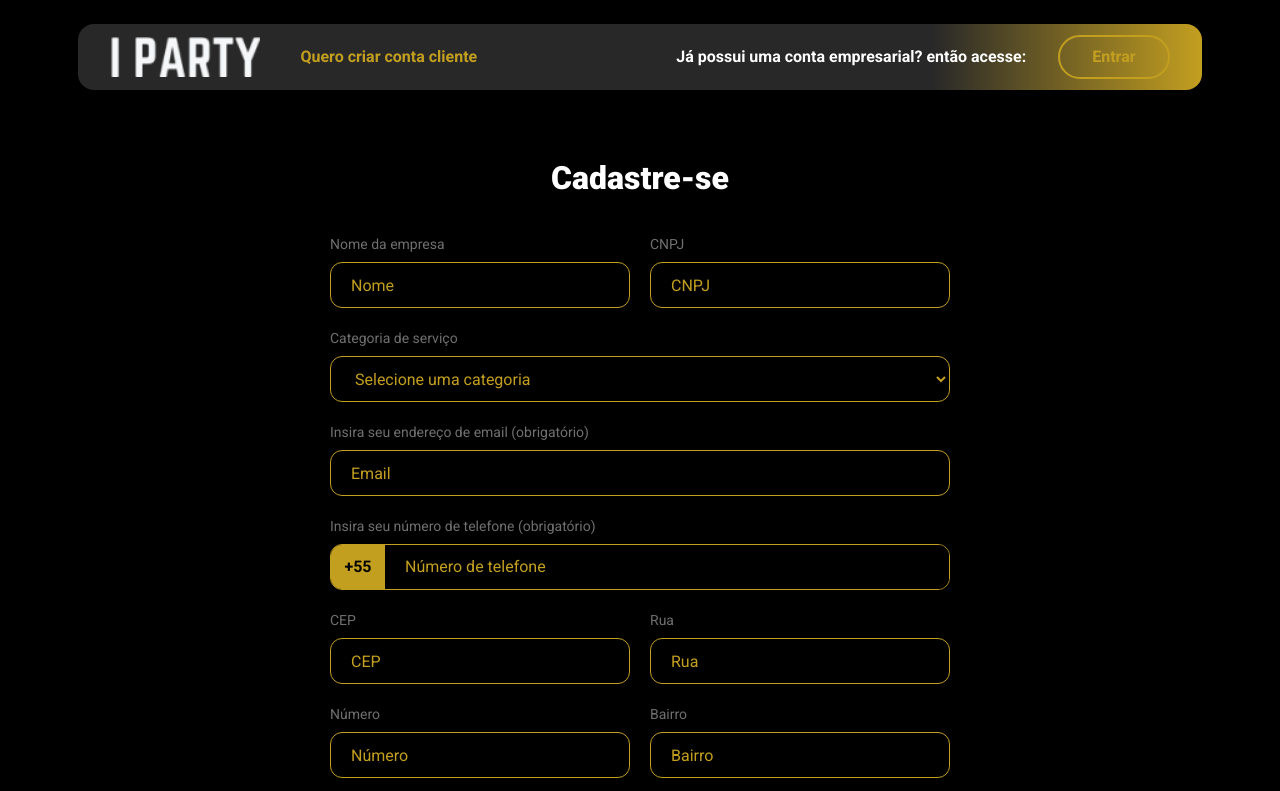
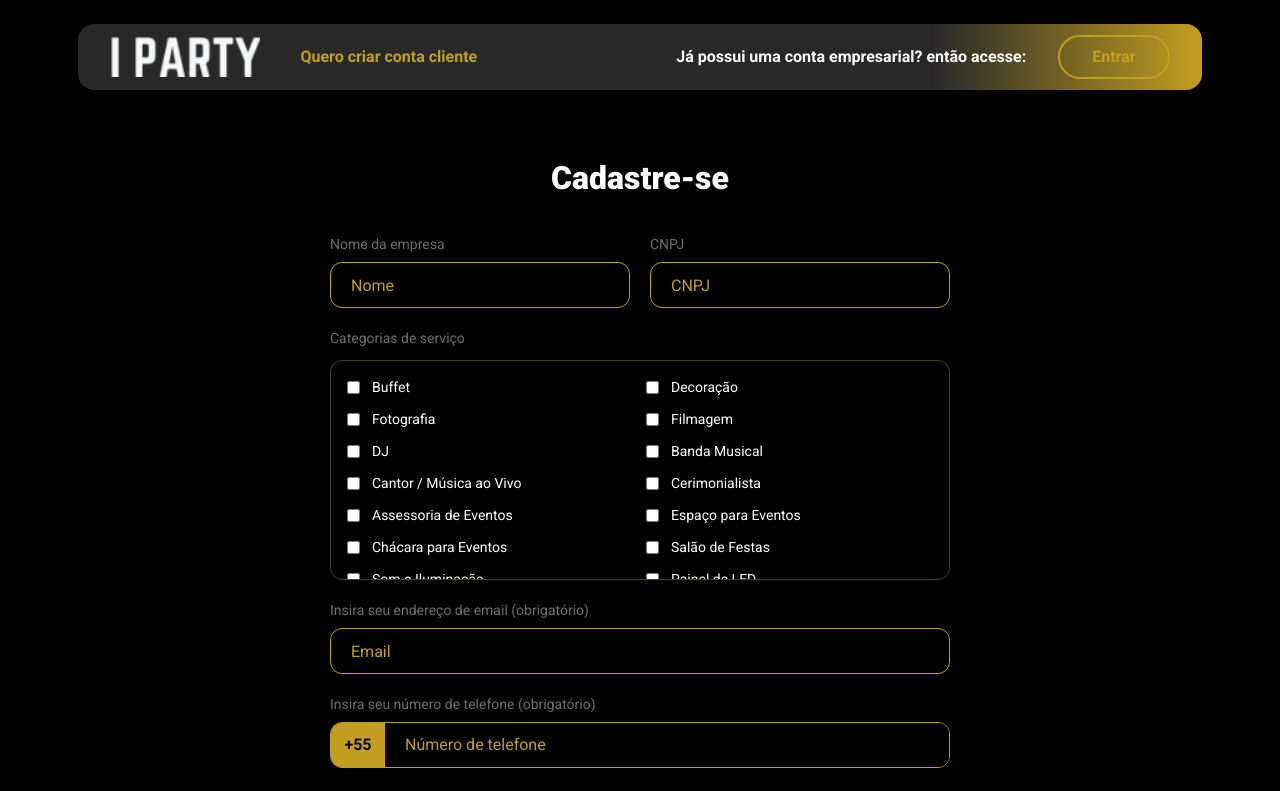
Before and after one commit to hebertwilly/iparty, a React (Vite) app: page /cadastro/empresa in a window 1280 px wide. Shown: the top 791 px of the page. Built offline with nearby package versions, Linux system fonts and the light colour scheme; no server answers.

Commit message:
refactor(company): ajusta as categorias para que uma empresa possa ter multiplas categorias

```diff
--- a/src/pages/company/CompanyDashboard.jsx
+++ b/src/pages/company/CompanyDashboard.jsx
@@ -1,25 +1,32 @@
+import { Link } from "react-router-dom";
 import { useAuth } from "../../contexts/AuthContext";
 
 export default function CompanyDashboard() {
-  const { user, logout } = useAuth();
+  const { userData, logout } = useAuth();
 
   return (
     <main className="min-h-screen bg-black text-white p-8">
-      <h1 className="text-3xl font-black gold-gradient-text mb-6">
+      <h1 className="text-3xl font-black mb-6">
         Dashboard Empresa
       </h1>
 
-      <div className="card-dark border border-white/10 rounded-2xl p-6">
-        <h2 className="text-xl font-bold mb-4">Empresa autenticada</h2>
+      <div className="space-y-4">
+        <p>
+          Bem-vindo,
+          {" "}
+          {userData?.displayName}
+        </p>
 
-        <pre className="bg-black border border-white/10 rounded-xl p-4 overflow-auto text-sm text-gray-300">
-          {JSON.stringify(user, null, 2)}
-        </pre>
+        <Link
+          to="/empresa/perfil"
+          className="inline-flex px-6 py-3 rounded-xl bg-[#C39F20] text-black font-bold"
+        >
+          Editar Perfil
+        </Link>
 
         <button
-          type="button"
           onClick={logout}
-          className="mt-6 bg-red-500 text-white font-bold px-6 py-3 rounded-xl hover:opacity-90 transition"
+          className="block bg-red-500 px-6 py-3 rounded-xl font-bold"
         >
           Sair
         </button>
--- a/src/pages/company/CompanyProfile.jsx
+++ b/src/pages/company/CompanyProfile.jsx
@@ -0,0 +1,53 @@
+import { useEffect, useState } from "react";
+
+import { useAuth } from "../../contexts/AuthContext";
+import { useCompany } from "../../hooks/useCompany";
+
+export default function CompanyProfile() {
+  const { authUser } = useAuth();
+
+  const {
+    company,
+    loadingCompany,
+  } = useCompany(authUser?.uid);
+
+  const [formData, setFormData] = useState(null);
+
+  useEffect(() => {
+    if (!company) return;
+
+    setFormData(company);
+  }, [company]);
+
+  if (loadingCompany) {
+    return (
+      <main className="min-h-screen bg-black text-white flex items-center justify-center">
+        Carregando empresa...
+      </main>
+    );
+  }
+
+  if (!formData) {
+    return (
+      <main className="min-h-screen bg-black text-white flex items-center justify-center">
+        Empresa não encontrada.
+      </main>
+    );
+  }
+
+  return (
+    <main className="min-h-screen bg-black text-white p-8">
+      <div className="max-w-5xl mx-auto">
+        <h1 className="text-4xl font-black mb-2">
+          Minha Empresa
+        </h1>
+
+        <p className="text-gray-400 mb-10">
+          Gerencie as informações do seu perfil.
+        </p>
+
+        {/* próximos blocos aqui */}
+      </div>
+    </main>
+  );
+}
--- a/src/pages/public/Login.jsx
+++ b/src/pages/public/Login.jsx
@@ -1,15 +1,19 @@
+import { useEffect, useState } from "react";
+import { Link, useNavigate } from "react-router-dom";
+import { ZodError } from "zod";
+
 import logo from "../../assets/images/logo.png";
-import { useEffect, useState } from "react";
-import { ZodError } from "zod";
-import { loginSchema } from "../../schemas/authSchema";
-import { handleFirebaseError } from "../../utils/errors/handleFirebaseError";
-import { Link, useNavigate } from "react-router-dom"
+
 import { login } from "../../services/auth/authService";
 import { useAuth } from "../../contexts/AuthContext";
 
+import { loginSchema } from "../../schemas/authSchema";
+import { handleFirebaseError } from "../../utils/errors/handleFirebaseError";
+
 export default function Login() {
   const navigate = useNavigate();
-  const { user, loadingAuth } = useAuth();
+
+  const { authUser, userData, loadingAuth } = useAuth();
 
   const [formData, setFormData] = useState({
     email: "",
@@ -20,16 +24,16 @@ export default function Login() {
   const [error, setError] = useState("");
 
   useEffect(() => {
-    if (loadingAuth || !user?.role) return;
+    if (loadingAuth || !authUser || !userData?.role) return;
 
-    if (user.role === "client") {
+    if (userData.role === "client") {
       navigate("/cliente/dashboard");
     }
 
-    if (user.role === "company") {
+    if (userData.role === "company") {
       navigate("/empresa/dashboard");
     }
-  }, [user, loadingAuth, navigate]);
+  }, [authUser, userData, loadingAuth, navigate]);
 
   const handleChange = (event) => {
     const { name, value } = event.target;
@@ -176,7 +180,7 @@ export default function Login() {
 
             <button
               type="submit"
-              disabled={loading || loadingAuth}
+              disabled={loading}
               className="w-full max-w-[280px] h-[58px] mx-auto flex items-center justify-center rounded-full border-2 gold-border gold-text text-xl font-black hover:bg-[#C39F20] hover:text-black transition disabled:opacity-60"
             >
               {loading ? "Entrando..." : "Entrar"}
--- a/src/pages/public/RegisterCompany.jsx
+++ b/src/pages/public/RegisterCompany.jsx
@@ -9,6 +9,7 @@ import { register } from "../../services/auth/authService";
 import { createCompanyUser } from "../../services/users/userService";
 import { createCompany } from "../../services/companies/companyService";
 import { getAddressByCep } from "../../services/cep/cepService";
+import { COMPANY_CATEGORIES } from "../../utils/constants/companyCategories";
 
 export default function RegisterCompany() {
   const navigate = useNavigate();
@@ -16,7 +17,7 @@ export default function RegisterCompany() {
   const [formData, setFormData] = useState({
     companyName: "",
     cnpj: "",
-    category: "",
+    categories: [],
     email: "",
     phone: "",
     zipCode: "",
@@ -41,6 +42,19 @@ export default function RegisterCompany() {
       [name]: value,
     }));
   };
+
+  const handleCategoryChange = (categoryValue) => {
+  setFormData((prev) => {
+    const alreadySelected = prev.categories.includes(categoryValue);
+
+    return {
+      ...prev,
+      categories: alreadySelected
+        ? prev.categories.filter((category) => category !== categoryValue)
+        : [...prev.categories, categoryValue],
+    };
+  });
+};
 
   const handleCepBlur = async () => {
     if (!formData.zipCode) return;
@@ -97,7 +111,7 @@ export default function RegisterCompany() {
         phone: validatedData.phone,
         whatsapp: validatedData.phone,
         email: validatedData.email,
-        category: validatedData.category,
+        categories: validatedData.categories,
         address: {
           zipCode: validatedData.zipCode,
           street: validatedData.street,
@@ -195,29 +209,27 @@ export default function RegisterCompany() {
           </div>
 
           <div className="mt-5">
-            <label className="block text-[#6F6F6F] text-sm mb-2">
-              Categoria de serviço
+            <label className="block text-[#6F6F6F] text-sm mb-3">
+              Categorias de serviço
             </label>
 
-            <select
-              name="category"
-              value={formData.category}
-              onChange={handleChange}
-              required
-              className="w-full h-[46px] bg-black border border-[#C39F20] rounded-xl px-5 text-[#C39F20] outline-none focus:ring-1 focus:ring-[#C39F20]"
-            >
-              <option value="">Selecione uma categoria</option>
-              <option value="buffet">Buffet</option>
-              <option value="decoracao">Decoração</option>
-              <option value="dj">DJ</option>
-              <option value="musica">Música</option>
-              <option value="espaco-eventos">Espaço para eventos</option>
-              <option value="cerimonial">Cerimonial</option>
-              <option value="seguranca">Segurança</option>
-              <option value="bartender">Bartender</option>
-              <option value="food">Food</option>
-              <option value="outros">Outros</option>
-            </select>
+            <div className="grid grid-cols-1 sm:grid-cols-2 gap-3 max-h-[220px] overflow-y-auto border border-[#C39F20]/40 rounded-xl p-4">
+              {COMPANY_CATEGORIES.map((category) => (
+                <label
+                  key={category.value}
+                  className="flex items-center gap-3 text-sm text-white cursor-pointer"
+                >
+                  <input
+                    type="checkbox"
+                    checked={formData.categories.includes(category.value)}
+                    onChange={() => handleCategoryChange(category.value)}
+                    className="accent-[#C39F20]"
+                  />
+
+                  <span>{category.label}</span>
+                </label>
+              ))}
+            </div>
           </div>
 
           <Input
--- a/src/routes/AppRoutes.jsx
+++ b/src/routes/AppRoutes.jsx
@@ -5,6 +5,7 @@ import RegisterClient from "../pages/public/RegisterClient";
 import RegisterCompany from "../pages/public/RegisterCompany";
 import ClientDashboard from "../pages/client/ClientDashboard";
 import CompanyDashboard from "../pages/company/CompanyDashboard";
+import CompanyProfile from "../pages/company/CompanyProfile";
 import AuthGuard from "./guards/AuthGuard";
 
 export default function AppRoutes() {
@@ -36,6 +37,15 @@ export default function AppRoutes() {
             </AuthGuard>
           }
         />
+
+        <Route
+          path="/empresa/perfil"
+          element={
+            <AuthGuard allowedRoles={["company"]}>
+              <CompanyProfile />
+            </AuthGuard>
+          }
+        />
       </Routes>
     </BrowserRouter>
   );
--- a/src/services/companies/companyService.js
+++ b/src/services/companies/companyService.js
@@ -15,29 +15,41 @@ export const createCompany = async ({
   phone,
   whatsapp,
   email,
-  category,
+  categories,
   address,
   description = "",
+  instagram = "",
+  website = "",
 }) => {
   const companyRef = doc(db, "companies", uid);
 
   await setDoc(companyRef, {
     uid,
     ownerId: uid,
+
     companyName,
     cnpj,
     phone,
     whatsapp,
     email,
-    category,
+
+    categories,
+
     address,
+
     description,
+    instagram,
+    website,
+
     logoUrl: "",
     coverImageUrl: "",
     gallery: [],
+
     ratingAverage: 0,
     totalReviews: 0,
+
     isActive: true,
+
     createdAt: serverTimestamp(),
     updatedAt: serverTimestamp(),
   });
@@ -61,9 +73,11 @@ export const updateCompany = async (uid, data) => {
     companyName: data.companyName,
     phone: data.phone,
     whatsapp: data.whatsapp,
-    category: data.category,
+    categories: data.categories,
     address: data.address,
     description: data.description,
+    instagram: data.instagram,
+    website: data.website,
     updatedAt: serverTimestamp(),
   };
 
--- /dev/null
+++ b/src/utils/constants/companyCategories.js
@@ -0,0 +1,34 @@
+export const COMPANY_CATEGORIES = [
+  { value: "buffet", label: "Buffet" },
+  { value: "decoracao", label: "Decoração" },
+  { value: "fotografia", label: "Fotografia" },
+  { value: "filmagem", label: "Filmagem" },
+  { value: "dj", label: "DJ" },
+  { value: "banda", label: "Banda Musical" },
+  { value: "cantor", label: "Cantor / Música ao Vivo" },
+  { value: "cerimonialista", label: "Cerimonialista" },
+  { value: "assessoria-eventos", label: "Assessoria de Eventos" },
+  { value: "espaco-eventos", label: "Espaço para Eventos" },
+  { value: "chacara", label: "Chácara para Eventos" },
+  { value: "salao-festas", label: "Salão de Festas" },
+  { value: "som-iluminacao", label: "Som e Iluminação" },
+  { value: "painel-led", label: "Painel de LED" },
+  { value: "bartender", label: "Bartender" },
+  { value: "garcom", label: "Garçom" },
+  { value: "doces-bolos", label: "Doces e Bolos" },
+  { value: "lembrancinhas", label: "Lembrancinhas" },
+  { value: "convites-papelaria", label: "Convites e Papelaria" },
+  { value: "locacao-brinquedos", label: "Locação de Brinquedos" },
+  { value: "animacao-infantil", label: "Animação Infantil" },
+  { value: "locacao-moveis", label: "Locação de Móveis" },
+  { value: "locacao-utensilios", label: "Locação de Utensílios" },
+  { value: "seguranca", label: "Segurança para Eventos" },
+  { value: "recepcionista", label: "Recepcionista" },
+  { value: "transporte", label: "Transporte para Eventos" },
+  { value: "fogos", label: "Fogos de Artifício" },
+  { value: "cabine-fotos", label: "Cabine de Fotos" },
+  { value: "totem-fotografico", label: "Totem Fotográfico" },
+  { value: "maquiagem", label: "Maquiagem" },
+  { value: "penteado", label: "Penteado" },
+  { value: "outros", label: "Outros" },
+];
```
Also changed, not shown: src/schemas/companySchema.js (+49 -39 lines).
